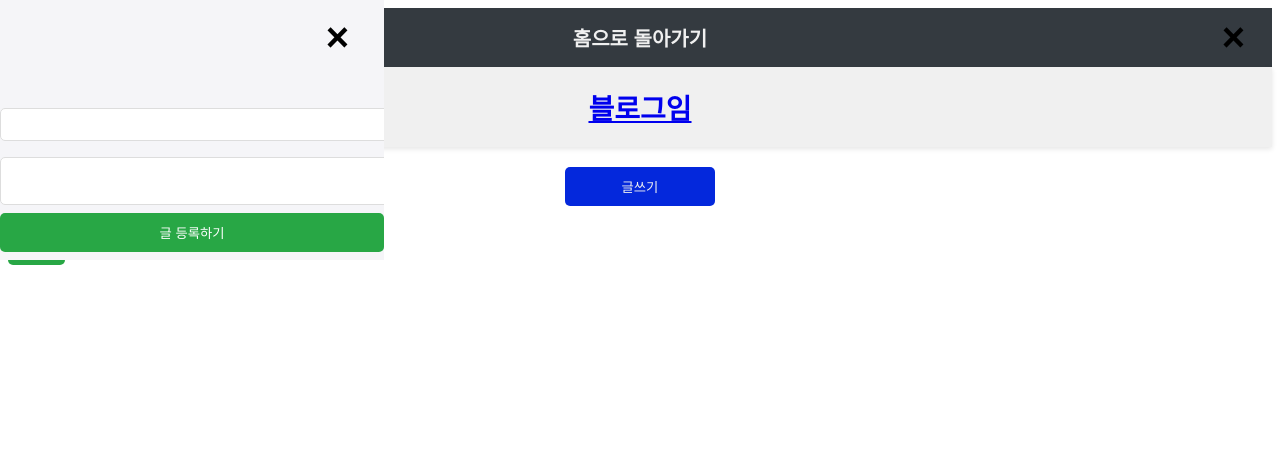
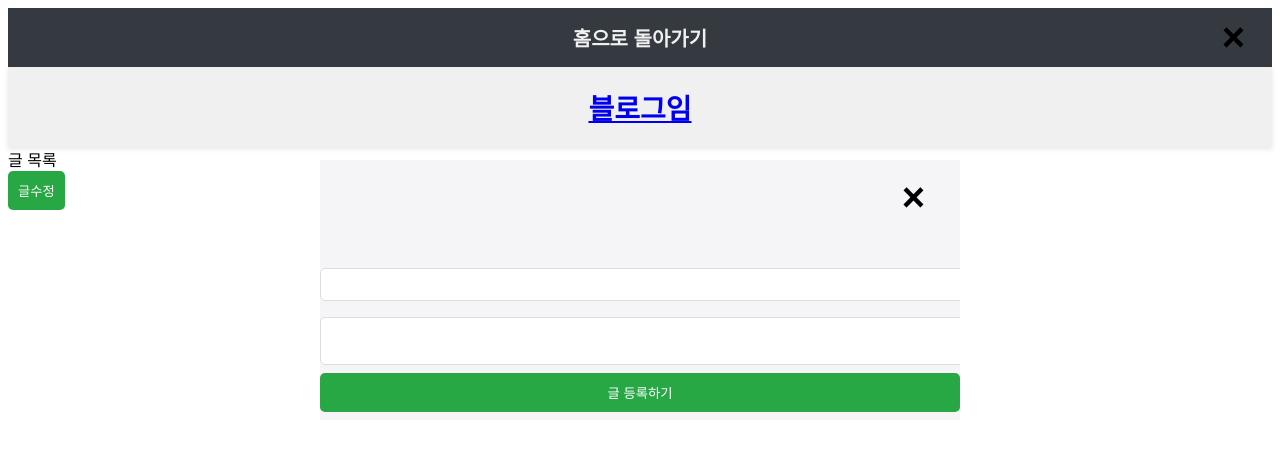
Before and after one commit to kdt-ful-class-three-group/KDT-FUL-3_subject-3-4_member_9, a website: page index.html in a window 1280 px wide. Both pictures are taken after a click on the button "글쓰기". Drawn offline with Linux system fonts and the light colour scheme; no server answers.

```diff
--- a/index.html
+++ b/index.html
@@ -18,8 +18,13 @@
     <div class="header" id="header">
       <a href="/">블로그임</a>
     </div>
+    <div class="list" id="list">글 목록
 
-    <div id="postContainer"></div>
+
+
+      <div id="postContainer"></div>
+    </div>
+
 
     <div id="modal" class="modal">
       <div id="writeModal" class="writeModal">
@@ -31,9 +36,6 @@
           <button type="submit">글 등록하기</button>
         </form>
       </div>
-      <button type="button" onclick="writeModal()" class="addtionalbtn">
-        글쓰기
-      </button>
 
 
 
@@ -44,6 +46,10 @@
       <div></div>
       <button onclick="editModal()">글수정</button>
     </div>
+        <button type="button" onclick="writeModal()" class="addtionalbtn">
+        글쓰기
+      </button>
+
   </body>
   <script src="./scripts/modal.js"></script>
   <script src="./scripts/aysnc.js"></script>
--- a/styles/style.css
+++ b/styles/style.css
@@ -2,32 +2,25 @@
 body {
   font-family: Arial, Helvetica, sans-serif;
 }
-/* .modal {
-  display: none;
-  position: fixed;
-  top: 50%;
-  left: 50%;
-  transform: translate(-50%, -50%);
-  background: rgb(255, 255, 255);
-  padding: 20px;
-  border-radius: 8px;
-  box-shadow: 0 2px 5px rgba(0, 0, 0, 0.2);
-  width: 300px;
-} */
+.modal {
+  align-content: center;
+  justify-content: center;
+}
 .addtionalbtn {
   margin-top: 20px;
 }
 
 .writeModal {
-  display: none; /* Hidden by default */
-  position: fixed; /* Stay in place */
+  display: none;
+  position: fixed;
+
   z-index: 1; /* Sit on top */
-  padding-top: 100px; /* Location of the box */
-  left: 0;
-  top: 0;
-  width: 30%; /* Full width */
+  padding-top: 100px;
+  left: 25%;
+  top: 20%;
+  width: 50vw; /* Full width */
   height: 20%; /* Full height */
-  overflow: auto; /* Enable scroll if needed */
+  overflow: hidden;
   background-color: rgb(245, 245, 248); /* Fallback color */
   box-shadow: #f1f1f1;
 }
```
